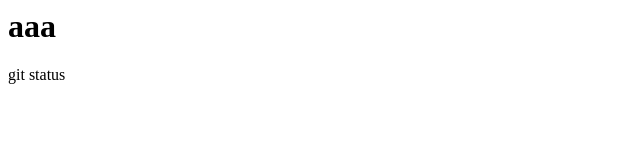
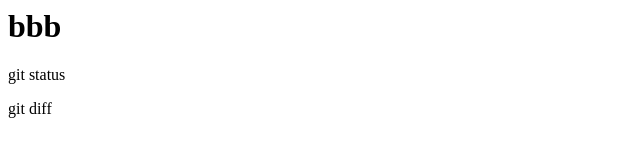
Before and after one commit to ihihihii/git_tutorial_bk, a plain HTML site: page index.html in a window 1280 px wide. Shown: the whole page, without its empty margins (0-640 px from the left). Drawn offline with Linux system fonts and the light colour scheme.

Commit message:
git diff check

```diff
--- a/index.html
+++ b/index.html
@@ -1,3 +1,5 @@
-<h1>aaa</h1>
+<h1>bbb</h1>
 
 <p>git status</p>
+
+<p>git diff</p>
```
